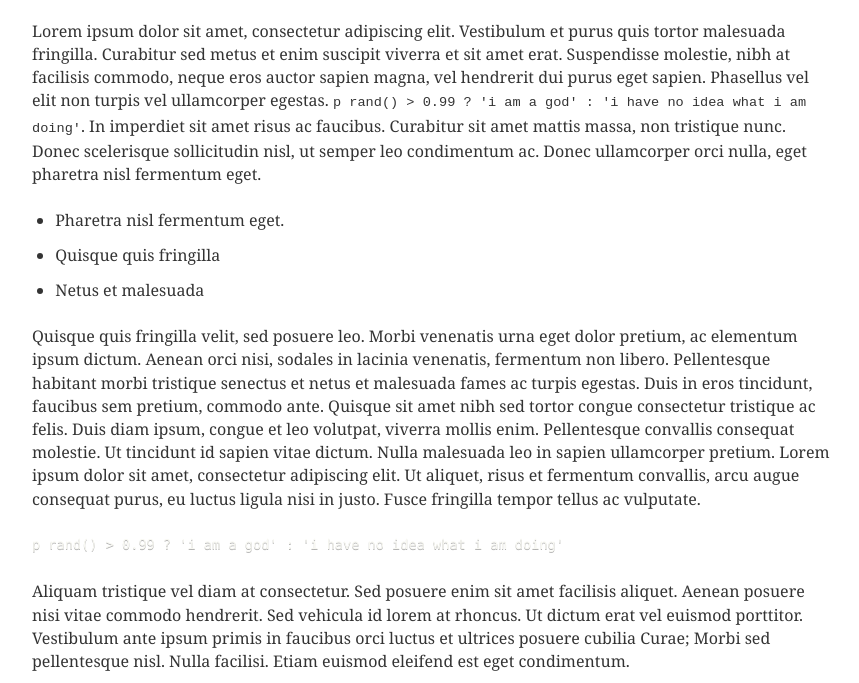
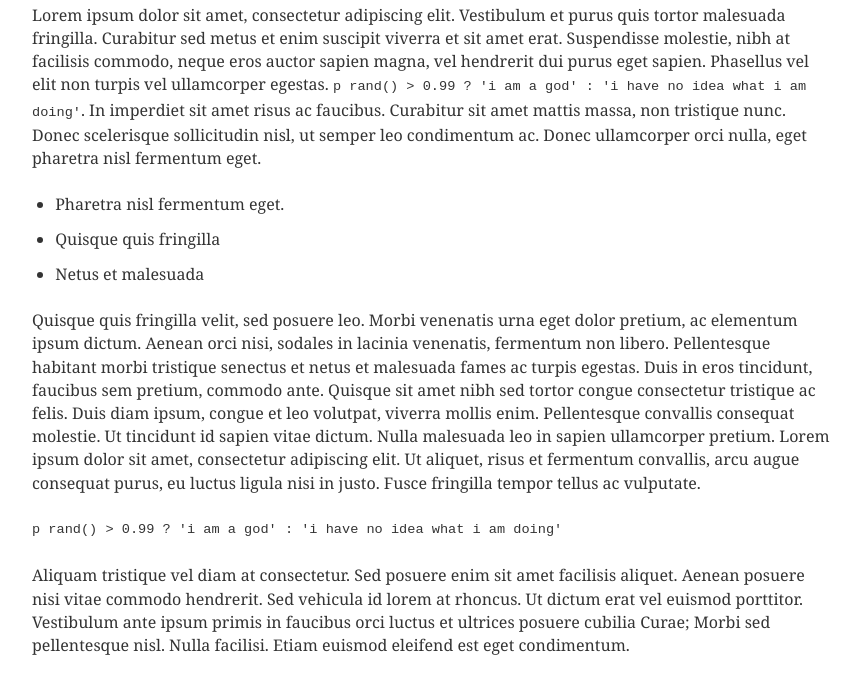
Before and after one commit to kevinkiklee/kevinkiklee, a Gatsby site: page /10-12-2017/ in a window 1280 px wide. Shown: the part 133-816 px from the top of the page, without its empty margins (208-1067 px from the left). Built offline with nearby package versions, Linux system fonts and the light colour scheme; Gatsby itself is replaced by a stand-in of ours; some packages are replaced by stand-ins of ours; code samples lack their colours.

Commit message:
Add syntax highlight themes

```diff
--- a/src/templates/syntaxThemes/b16-tomorrow-dark.css
+++ b/src/assets/syntax-themes/b16-tomorrow-dark.css
@@ -1,6 +1,6 @@
 code[class*="language-"],
 pre[class*="language-"] {
-    font-family: Consolas, Menlo, Monaco, "Andale Mono WT", "Andale Mono", "Lucida Console", "Lucida Sans Typewriter", "DejaVu Sans Mono", "Bitstream Vera Sans Mono", "Liberation Mono", "Nimbus Mono L", "Courier New", Courier, monospace;
+    font-family: Menlo, Consolas, Monaco, "Andale Mono WT", "Andale Mono", "Lucida Console", "Lucida Sans Typewriter", "DejaVu Sans Mono", "Bitstream Vera Sans Mono", "Liberation Mono", "Nimbus Mono L", "Courier New", Courier, monospace;
     font-size: 14px;
     line-height: 1.375;
     direction: ltr;
--- a/src/templates/syntaxThemes/prism-okaidia.css
+++ b/src/assets/syntax-themes/prism-okaidia.css
@@ -3,13 +3,22 @@
  * Loosely based on Monokai textmate theme by http://www.monokai.nl/
  * @author ocodia
  */
+ .gatsby-highlight-code-line {
+  background-color: #feb;
+  display: block;
+  margin-right: -1em;
+  margin-left: -1em;
+  padding-right: 1em;
+  padding-left: 0.75em;
+  border-left: 0.25em solid #f99;
+}
 
 code[class*="language-"],
 pre[class*="language-"] {
 	color: #f8f8f2;
 	background: none;
 	text-shadow: 0 1px rgba(0, 0, 0, 0.3);
-	font-family: Consolas, Monaco, 'Andale Mono', 'Ubuntu Mono', monospace;
+	font-family: Menlo, Consolas, Monaco, 'Andale Mono', 'Ubuntu Mono', monospace;
 	text-align: left;
 	white-space: pre;
 	word-spacing: normal;
--- a/src/templates/post.jsx
+++ b/src/templates/post.jsx
@@ -6,9 +6,6 @@ import Helmet from 'react-helmet';
 // import SocialLinks from '../components/SocialLinks/SocialLinks';
 import SEO from '../components/SEO/SEO';
 import config from '../../data/SiteConfig';
-import './syntaxThemes/prism-okaidia.css';
-// import './syntaxThemes/b16-tomorrow-dark.css';
-// import './syntaxThemes/prism.css';
 import './post.css';
 
 export default class PostTemplate extends React.Component {
@@ -26,7 +23,7 @@ export default class PostTemplate extends React.Component {
     }
 
     return (
-      <div style={{ margin: '3rem auto', maxWidth: 800 }}>
+      <div style={{ margin: '2rem auto', maxWidth: 800 }}>
         <Helmet>
           <title>{`${post.title} | ${config.siteTitle}`}</title>
         </Helmet>
```
Also changed, not shown: src/assets/syntax-themes/prism.css (renamed from src/templates/syntaxThemes/prism.css).
